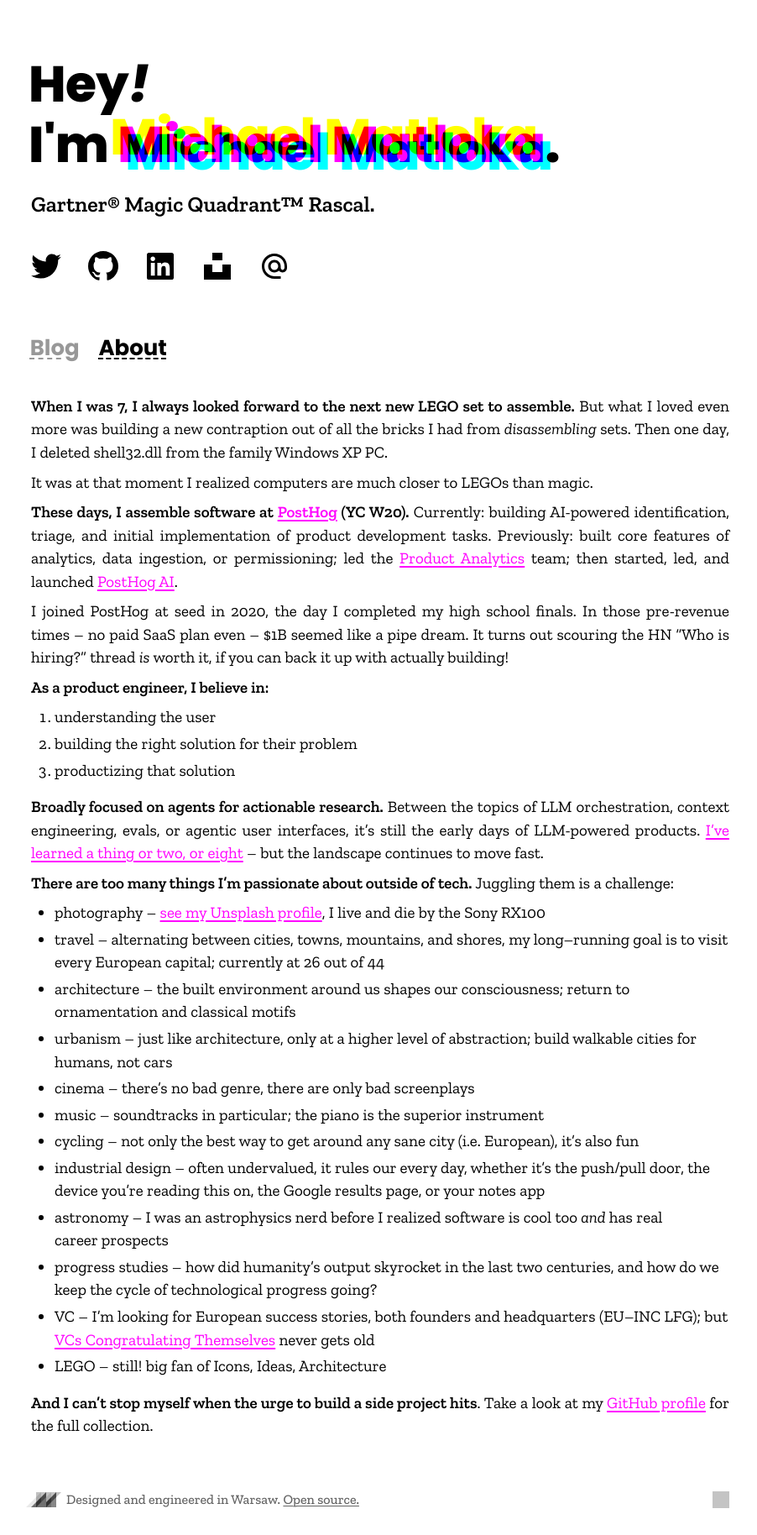
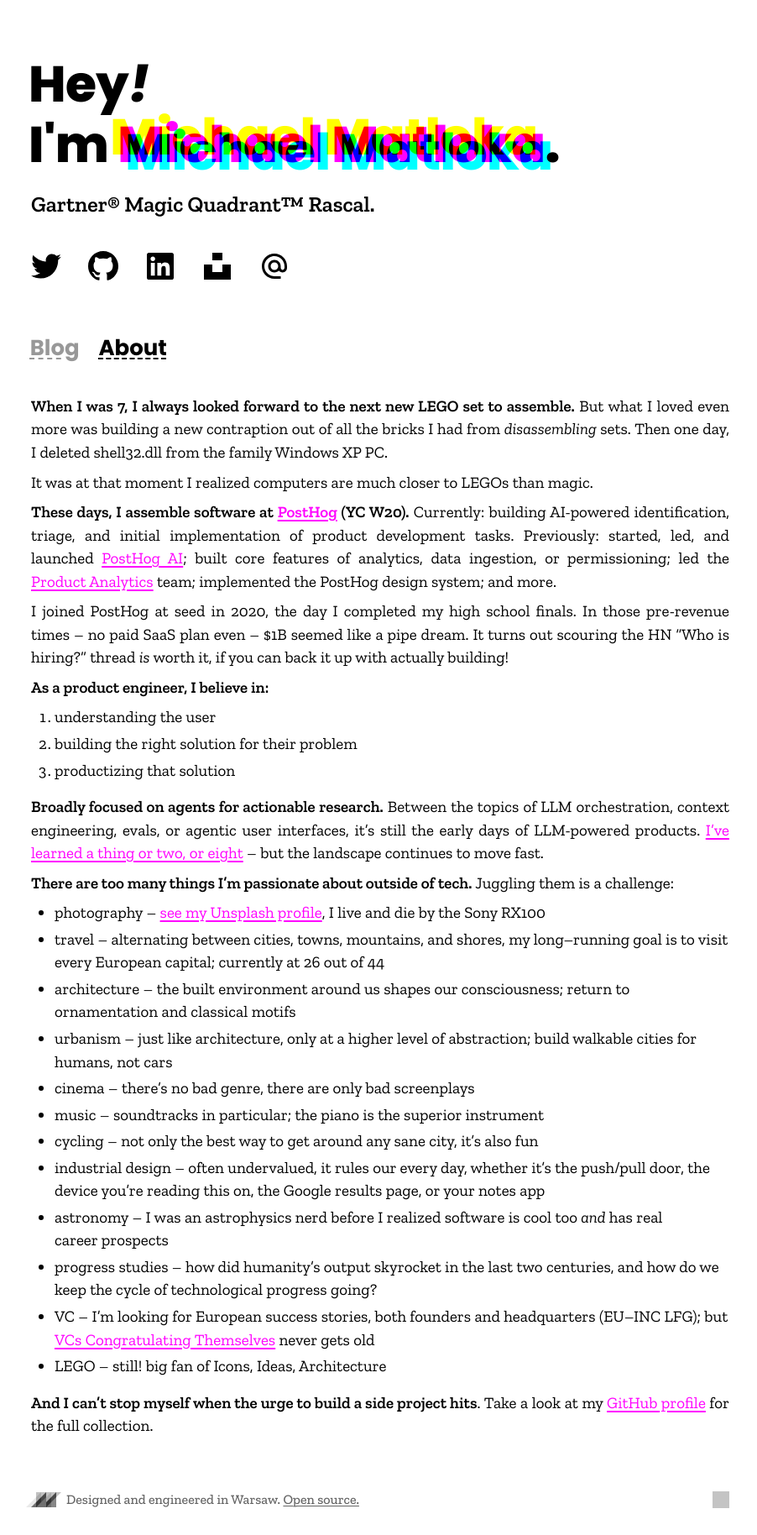
Before and after one commit to Twixes/matloka.com, a Jekyll site: the page built from about.md, in a window 1280 px wide. Shown: the whole page at 84% size, without its empty margins (187-1089 px from the left). Built offline with Jekyll 4.4.1, drawn with Linux system fonts in a browser that asks for light colours; comment, search, counter and statistics services are not loaded; grey boxes are pictures that could not be loaded.

Commit message:
Update about.md

```diff
--- a/about.md
+++ b/about.md
@@ -9,7 +9,7 @@
 
 It was at that moment I realized computers are much closer to LEGOs than magic.
 
-**These days, I assemble software at [PostHog](https://posthog.com/) (YC W20).** Currently: building AI-powered identification, triage, and initial implementation of product development tasks. Previously: built core features of analytics, data ingestion, or permissioning; led the [Product Analytics](https://posthog.com/product-analytics) team; then started, led, and launched [PostHog AI](https://posthog.com/ai).
+**These days, I assemble software at [PostHog](https://posthog.com/) (YC W20).** Currently: building AI-powered identification, triage, and initial implementation of product development tasks. Previously: started, led, and launched [PostHog AI](https://posthog.com/ai); built core features of analytics, data ingestion, or permissioning; led the [Product Analytics](https://posthog.com/product-analytics) team; implemented the PostHog design system; and more.
 
 I joined PostHog at seed in 2020, the day I completed my high school finals. In those pre-revenue times – no paid SaaS plan even – $1B seemed like a pipe dream. It turns out scouring the HN "Who is hiring?" thread _is_ worth it, if you can back it up with actually building!
 
@@ -29,7 +29,7 @@
 * urbanism – just like architecture, only at a higher level of abstraction; build walkable cities for humans, not cars
 * cinema – there's no bad genre, there are only bad screenplays
 * music – soundtracks in particular; the piano is the superior instrument
-* cycling – not only the best way to get around any sane city (i.e. European), it's also fun
+* cycling – not only the best way to get around any sane city, it's also fun
 * industrial design – often undervalued, it rules our every day, whether it's the push/pull door, the device you're reading this on, the Google results page, or your notes app
 * astronomy – I was an astrophysics nerd before I realized software is cool too _and_ has real career prospects
 * progress studies – how did humanity's output skyrocket in the last two centuries, and how do we keep the cycle of technological progress going?
```
